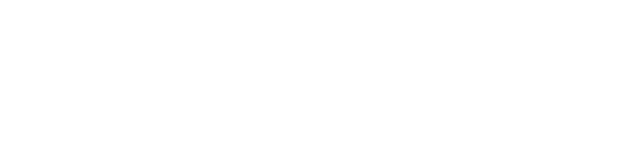
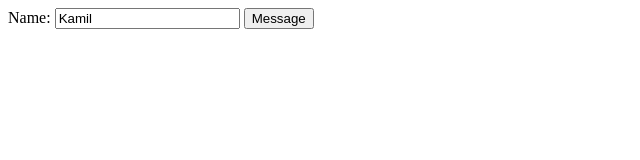
Before and after one commit to kamilsmr/Giving_messages_Javascript, a plain HTML site: page index.html in a window 1280 px wide. Shown: the whole page, without its empty margins (0-640 px from the left). Drawn offline with Linux system fonts and the light colour scheme.

Commit message:
index.html

```diff
--- a/index.html
+++ b/index.html
@@ -9,6 +9,11 @@
 </head>
 <body>
 
+    <div class="output"></div>
+    Name: <input type="text" value="Kamil">
+    <button type="button">Message</button>
+
+
 
 
     <script src="app.js"></script>
```
